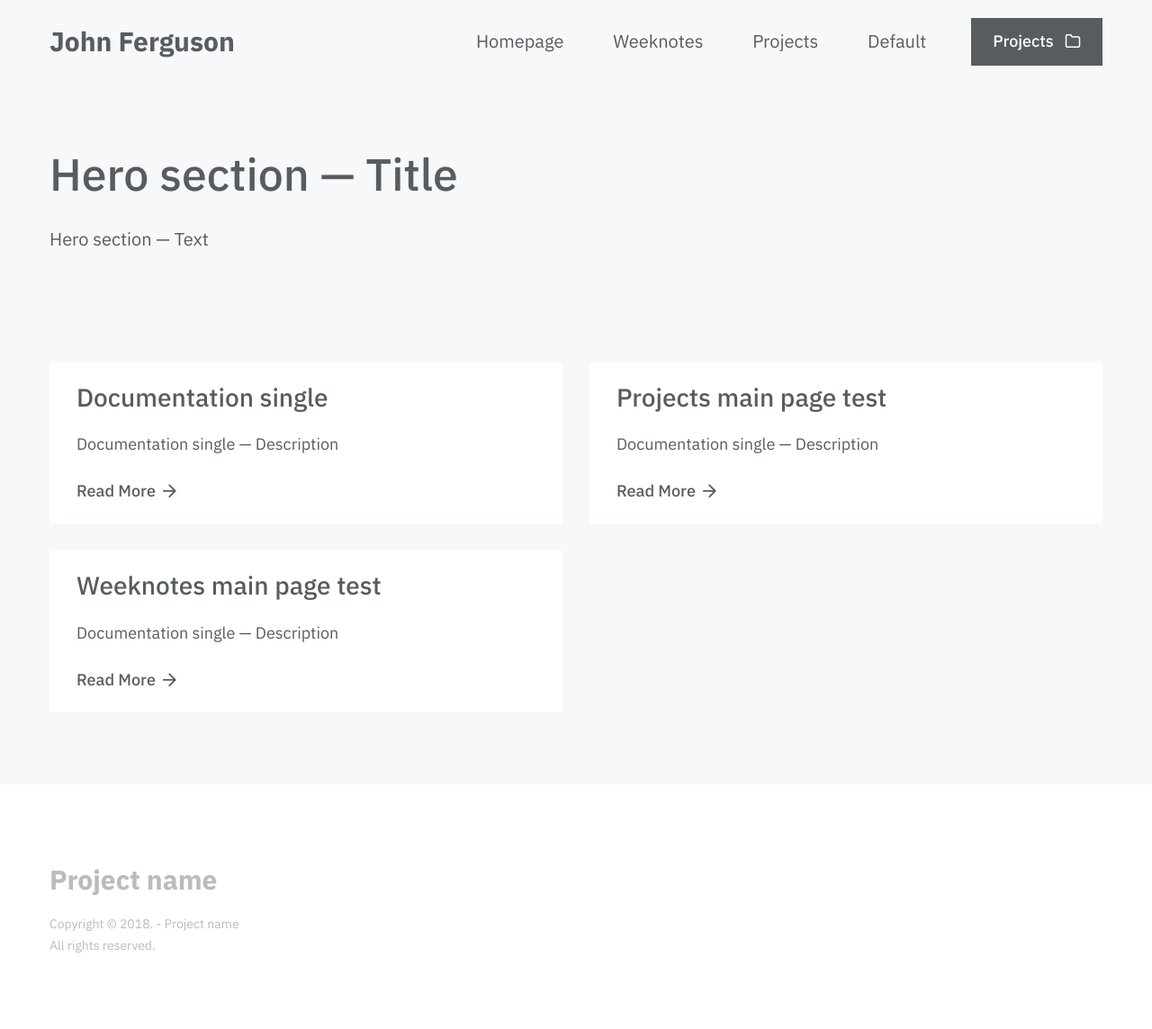
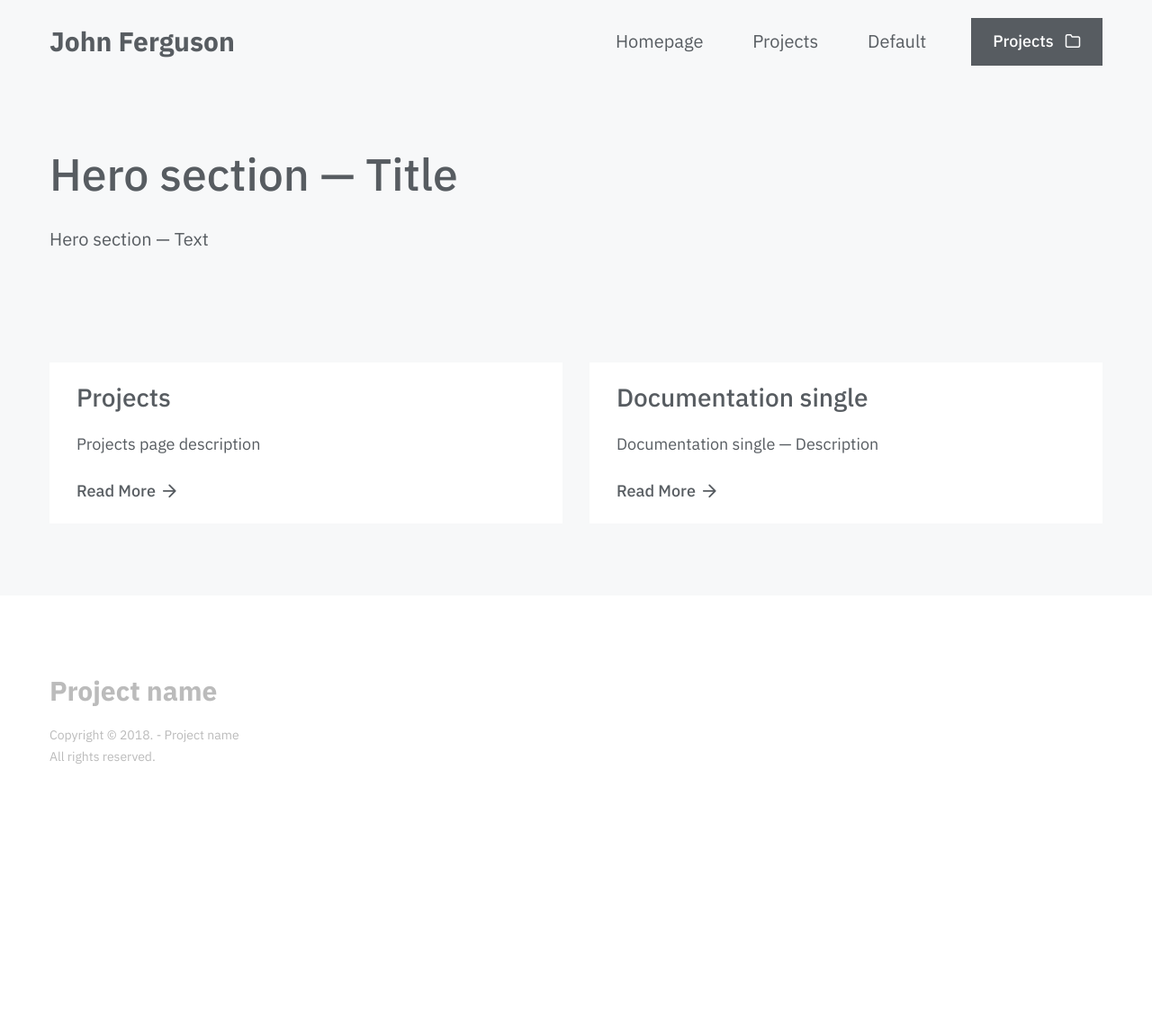
Before and after one commit to moogster11/CV, a Jekyll site: the page built from documentation.md, in a window 1280 px wide. Shown: the whole page at 90% size. Built offline with Jekyll 4.4.1, drawn with Linux system fonts in a browser that asks for light colours; some web fonts are replaced; after the commit the page ends 934 px from its top, so only the background shows below that.

Commit message:
config run

```diff
--- a/_config.yml
+++ b/_config.yml
@@ -12,8 +12,6 @@ dox:
         nav:
             - item_name: Homepage
               item_url: /
-            - item_name: Weeknotes
-              item_url: /weeknotes1
             - item_name: Projects
               item_url: /projects
             - item_name: Default
--- a/_documentation/projects.md
+++ b/_documentation/projects.md
@@ -1,16 +1,10 @@
 ---
 # Page settings
 layout: default # Choose layout: "default", "homepage" or "documentation-archive"
-title: Projects main page test # Define a title of your page
-description: Documentation single — Description # Define a description of your page
+title: Projects # Define a title of your page
+description: Projects page description # Define a description of your page
 keywords: # Define keywords for search engines
-order: 0 # Define order of this page in list of all documentation documents
 comments: false # Set to "true" in order to enable comments on this page. Make sure you properly setup "disqus_forum_shortname" variable in "_config.yml"
-
-# Hero section
-hero:
-    title: Projects main page test
-    text: Documentation single — Text
 ---
 
 Add your markdown content here ...
--- a/_documentation/weeknotes1.md
+++ /dev/null
@@ -1,16 +0,0 @@
----
-# Page settings
-layout: default # Choose layout: "default", "homepage" or "documentation-archive"
-title: Weeknotes main page test # Define a title of your page
-description: Documentation single — Description # Define a description of your page
-keywords: # Define keywords for search engines
-order: 0 # Define order of this page in list of all documentation documents
-comments: false # Set to "true" in order to enable comments on this page. Make sure you properly setup "disqus_forum_shortname" variable in "_config.yml"
-
-# Hero section
-hero:
-    title: Weeknotes main page
-    text: Documentation single — Text
----
-
-Add your markdown content here ...
```
Also changed, not shown: 7 other files.
